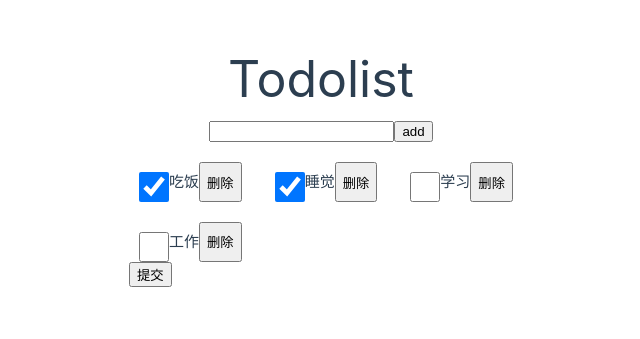
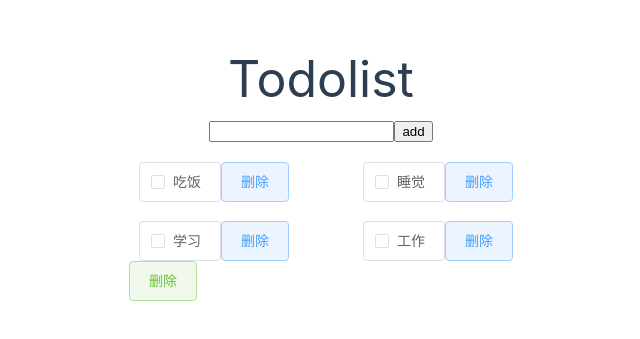
Before and after one commit to nitai2023/todolist, a Vue app: page / in a window 1280 px wide. Shown: the part 161-500 px from the top of the page, without its empty margins (319-959 px from the left). Built offline with nearby package versions, Linux system fonts and the light colour scheme; no server answers.

Commit message:
feat:更改了一下样式

```diff
--- a/src/App.vue
+++ b/src/App.vue
@@ -6,19 +6,24 @@
     </div>
     <div id="Things">
       <div v-for="(item,index) in items" class="Thing">
-        <input type="checkbox" v-model="item.result">
-        <div class="doWhat">{{ item.thing }}</div>
-        <button @click="shanchu(index)">删除</button>
+        <!-- <input type="checkbox" v-model="item.result">
+        <div class="doWhat">{{ item.thing }}</div> -->
+        <el-checkbox  v-model="item.result" :label=item.thing size="large"  border />
+        <el-button     type="primary" size="large" @click="shanchu(index)" plain>删除</el-button>
+        <!-- <button @click="shanchu(index)">删除</button> -->
       </div>
     </div>
-    <button id="tijiao" @click="tijiao">
+    <!-- <button id="tijiao" @click="tijiao">
       提交
-    </button>
+    </button> -->
+    <el-button     type="success" size="large" @click="tijiao" plain>删除</el-button>
   </div>
 </template>
 <script setup lang="ts">
 import { ref ,onMounted} from "vue";
 import axios from "axios"
+import { ElCheckbox,ElButton } from "element-plus";
+
   let items=ref();
   items.value=[{id:0,thing:"吃饭",result:"true"},{id:1,thing:"睡觉",result:"true"},{id:2,thing:"学习",result:"false"},{id:3,thing:"工作",result:"false"}];
   let item=ref('');
@@ -38,6 +43,16 @@ import axios from "axios"
           }
           else{
             items.value[i].result=false
+          }
+        }
+        for(i=0;i<items.value.length;i++)
+        {
+          for(var j=0;j<items.value.length-i;j++)
+          {
+            if(items.value[j]>items.value[j+1])
+            {
+              [items.value[j+1],items.value[j]] = [items.value[j],items.value[j+1]]
+            }
           }
         }
       })
```
